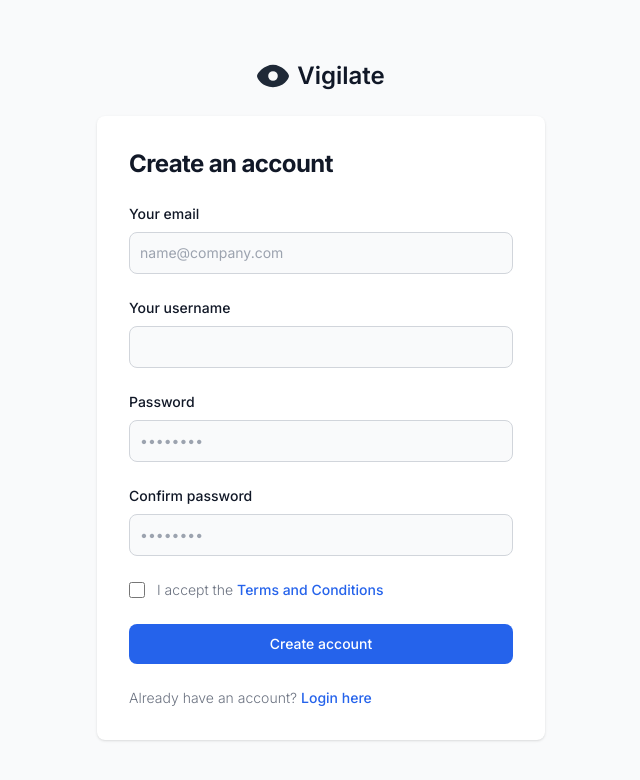
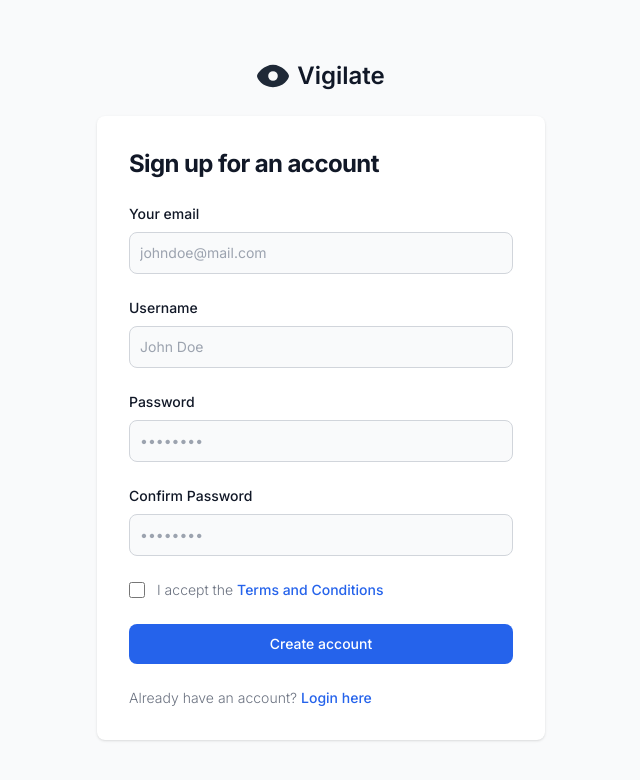
Before and after one commit to RianNegreiros/vigilate, a Next.js app in the folder web/: page /register in a window 1280 px wide. Shown: the top 780 px of the page, without its empty margins (319-959 px from the left). Built offline with nearby package versions, Linux system fonts and the light colour scheme; no server answers.

Commit message:
refactor: apply DRY to labels and inputs

```diff
--- /dev/null
+++ b/web/app/components/AuthHeader.tsx
@@ -0,0 +1,11 @@
+interface AuthHeaderProps {
+  text: string
+}
+
+export default function AuthHeader({ text }: AuthHeaderProps) {
+  return (
+    <h1 className="text-xl font-bold leading-tight tracking-tight text-gray-900 md:text-2xl dark:text-white">
+      {text}
+    </h1>
+  )
+}
--- /dev/null
+++ b/web/app/components/Input.tsx
@@ -0,0 +1,24 @@
+interface AuthInputProps {
+  value: string
+  onChange: (e: React.ChangeEvent<HTMLInputElement>) => void
+  name: string
+  id: string
+  placeholder: string
+  type: string
+  required: boolean
+}
+
+export default function Input({ value, onChange, name, id, placeholder, type, required }: AuthInputProps) {
+  return (
+    <input
+      value={value}
+      onChange={onChange}
+      type={type}
+      name={name}
+      id={id}
+      placeholder={placeholder}
+      className="bg-gray-50 border border-gray-300 text-gray-900 sm:text-sm rounded-lg focus:ring-primary-600 focus:border-primary-600 block w-full p-2.5 dark:bg-gray-700 dark:border-gray-600 dark:placeholder-gray-400 dark:text-white dark:focus:ring-blue-500 dark:focus:border-blue-500"
+      required={required}
+    />
+  )
+}
--- /dev/null
+++ b/web/app/components/Label.tsx
@@ -0,0 +1,10 @@
+interface AuthLabelProps {
+  htmlFor: string
+  text: string
+}
+
+export default function Label({ htmlFor, text }: AuthLabelProps) {
+  return (
+    <label htmlFor={htmlFor} className="block mb-2 text-sm font-medium text-gray-900 dark:text-white">{text}</label>
+  )
+}
--- /dev/null
+++ b/web/app/components/Logo.tsx
@@ -0,0 +1,7 @@
+export default function Logo() {
+  return (
+    <svg className="w-8 h-8 mr-2 text-gray-800 dark:text-white" aria-hidden="true" xmlns="http://www.w3.org/2000/svg" fill="currentColor" viewBox="0 0 20 14">
+      <path d="M10 0C4.612 0 0 5.336 0 7c0 1.742 3.546 7 10 7 6.454 0 10-5.258 10-7 0-1.664-4.612-7-10-7Zm0 10a3 3 0 1 1 0-6 3 3 0 0 1 0 6Z" />
+    </svg>
+  )
+}
--- a/web/app/components/Modal.tsx
+++ b/web/app/components/Modal.tsx
@@ -2,7 +2,8 @@
 
 import { useState } from "react";
 import { CreateServer } from "../models";
-import { createServer } from "../util/api";
+import Input from "./Input";
+import Label from "./Label";
 
 interface ModalProps {
   hideModal: boolean;
@@ -58,20 +59,26 @@ export default function Modal({ hideModal, closeModal, createServer }: ModalProp
 
           <form className="p-6 space-y-6" onSubmit={handleSubmit}>
             <div className="mb-6">
-              <label htmlFor="name" className="block mb-2 text-sm font-medium text-gray-900 dark:text-white">Name</label>
-              <input type="text" id="name"
+              <Label htmlFor="name" text="Server Name" />
+              <Input
+                id="name"
+                type="text"
+                name="name"
+                value={formData.name}
                 onChange={handleChange}
-                className="bg-gray-50 border border-gray-300 text-gray-900 text-sm rounded-lg focus:ring-blue-500 focus:border-blue-500 block w-full p-2.5 dark:bg-gray-700 dark:border-gray-600 dark:placeholder-gray-400 dark:text-white dark:focus:ring-blue-500 dark:focus:border-blue-500"
-                placeholder="Personal Website" required />
+                placeholder="My Server"
+                required />
             </div>
             <div className="mb-6">
-              <label htmlFor="address" className="block mb-2 text-sm font-medium text-gray-900 dark:text-white">
-                Server Address
-              </label>
-              <input type="text" id="address"
+              <Label htmlFor="address" text="Server Address" />
+              <Input
+                id="address"
+                type="text"
+                name="address"
+                value={formData.address}
                 onChange={handleChange}
-                className="bg-gray-50 border border-gray-300 text-gray-900 text-sm rounded-lg focus:ring-blue-500 focus:border-blue-500 block w-full p-2.5 dark:bg-gray-700 dark:border-gray-600 dark:placeholder-gray-400 dark:text-white dark:focus:ring-blue-500 dark:focus:border-blue-500"
-                placeholder="https://personalwebsite.com" required />
+                placeholder="https://example.com"
+                required />
             </div>
             <div className="flex items-center p-6 space-x-2 border-t border-gray-200 rounded-b dark:border-gray-600">
               <button data-modal-hide="default-modal" type="submit"
--- a/web/app/login/page.tsx
+++ b/web/app/login/page.tsx
@@ -5,6 +5,10 @@ import { LoginData } from "../models"
 import { useRouter } from "next/navigation"
 import { login } from "../util/api"
 import FormButton from "../components/FormButton"
+import AuthInput from "../components/Input"
+import Label from "../components/Label"
+import AuthHeader from "../components/AuthHeader"
+import Logo from "../components/Logo"
 
 export default function LoginPage() {
   const [loginData, setLoginData] = useState<LoginData>({
@@ -33,38 +37,30 @@ export default function LoginPage() {
   return (
     <section className="bg-gray-50 dark:bg-gray-900">
       <div className="flex flex-col items-center justify-center px-6 py-8 mx-auto md:h-screen lg:py-0">
-        <a href="#" className="flex items-center mb-6 text-2xl font-semibold text-gray-900 dark:text-white">
-          <svg className="w-8 h-8 mr-2 text-gray-800 dark:text-white" aria-hidden="true" xmlns="http://www.w3.org/2000/svg"
-            fill="currentColor" viewBox="0 0 20 14">
-            <path
-              d="M10 0C4.612 0 0 5.336 0 7c0 1.742 3.546 7 10 7 6.454 0 10-5.258 10-7 0-1.664-4.612-7-10-7Zm0 10a3 3 0 1 1 0-6 3 3 0 0 1 0 6Z" />
-          </svg>
+        <a href="/" className="flex items-center mb-6 text-2xl font-semibold text-gray-900 dark:text-white">
+          <Logo />
           Vigilate
         </a>
         <div
           className="w-full bg-white rounded-lg shadow dark:border md:mt-0 sm:max-w-md xl:p-0 dark:bg-gray-800 dark:border-gray-700">
           <div className="p-6 space-y-4 md:space-y-6 sm:p-8">
-            <h1 className="text-xl font-bold leading-tight tracking-tight text-gray-900 md:text-2xl dark:text-white">
-              Sign in to your account
-            </h1>
+            <AuthHeader text="Sign in to your account" />
             <form className="space-y-4 md:space-y-6" onSubmit={handleLogin}>
               <div>
-                <label htmlFor="email" className="block mb-2 text-sm font-medium text-gray-900 dark:text-white">Your email</label>
-                <input type="email" name="email" id="email"
-                  value={loginData.email}
+                <Label htmlFor="email" text="Your email" />
+                <AuthInput value={loginData.email}
                   onChange={handleInputChange}
-                  className="bg-gray-50 border border-gray-300 text-gray-900 sm:text-sm rounded-lg focus:ring-primary-600 focus:border-primary-600 block w-full p-2.5 dark:bg-gray-700 dark:border-gray-600 dark:placeholder-gray-400 dark:text-white dark:focus:ring-blue-500 dark:focus:border-blue-500"
-                  placeholder="name@company.com" required />
+                  type="email" name="email" id="email" placeholder="johndoe@mail.com"
+                  required
+                />
               </div>
               <div>
-                <label htmlFor="password"
-                  className="block mb-2 text-sm font-medium text-gray-900 dark:text-white">Password</label>
-                <input
-                  value={loginData.password}
+                <Label htmlFor="password" text="Your password" />
+                <AuthInput value={loginData.password}
                   onChange={handleInputChange}
-                  type="password" name="password" id="password" placeholder="••••••••"
-                  className="bg-gray-50 border border-gray-300 text-gray-900 sm:text-sm rounded-lg focus:ring-primary-600 focus:border-primary-600 block w-full p-2.5 dark:bg-gray-700 dark:border-gray-600 dark:placeholder-gray-400 dark:text-white dark:focus:ring-blue-500 dark:focus:border-blue-500"
-                  required />
+                  type="password" name="password" id="password" placeholder="************"
+                  required
+                />
               </div>
               {/* <div className="flex items-center justify-between">
                         <div className="flex items-start">
--- a/web/app/register/page.tsx
+++ b/web/app/register/page.tsx
@@ -2,9 +2,13 @@
 
 import { FormEvent, useState } from "react"
 import { RegisterData } from "../models"
-import { usePathname, useRouter } from "next/navigation"
+import { useRouter } from "next/navigation"
 import { login, register } from "../util/api"
 import FormButton from "../components/FormButton"
+import AuthInput from "../components/Input"
+import Label from "../components/Label"
+import AuthHeader from "../components/AuthHeader"
+import Logo from "../components/Logo"
 
 export default function RegisterPage() {
   const [formData, setFormData] = useState<RegisterData>({
@@ -37,50 +41,51 @@ export default function RegisterPage() {
     <section className="bg-gray-50 dark:bg-gray-900">
       <div className="flex flex-col items-center justify-center px-6 py-8 mx-auto md:h-screen lg:py-0">
         <a href="/" className="flex items-center mb-6 text-2xl font-semibold text-gray-900 dark:text-white">
-          <svg className="w-8 h-8 mr-2 text-gray-800 dark:text-white" aria-hidden="true" xmlns="http://www.w3.org/2000/svg" fill="currentColor" viewBox="0 0 20 14">
-            <path d="M10 0C4.612 0 0 5.336 0 7c0 1.742 3.546 7 10 7 6.454 0 10-5.258 10-7 0-1.664-4.612-7-10-7Zm0 10a3 3 0 1 1 0-6 3 3 0 0 1 0 6Z" />
-          </svg>
+          <Logo />
           Vigilate
         </a>
         <div className="w-full bg-white rounded-lg shadow dark:border md:mt-0 sm:max-w-md xl:p-0 dark:bg-gray-800 dark:border-gray-700">
           <div className="p-6 space-y-4 md:space-y-6 sm:p-8">
-            <h1 className="text-xl font-bold leading-tight tracking-tight text-gray-900 md:text-2xl dark:text-white">
-              Create an account
-            </h1>
+            <AuthHeader text="Sign up for an account" />
             <form className="space-y-4 md:space-y-6" onSubmit={handleRegister}>
               <div>
-                <label htmlFor="email" className="block mb-2 text-sm font-medium text-gray-900 dark:text-white">Your email</label>
-                <input value={formData.email}
+                <Label htmlFor="email" text="Your email" />
+                <AuthInput value={formData.email}
                   onChange={handleInputChange}
-                  type="email" name="email" id="email" className="bg-gray-50 border border-gray-300 text-gray-900 sm:text-sm rounded-lg focus:ring-primary-600 focus:border-primary-600 block w-full p-2.5 dark:bg-gray-700 dark:border-gray-600 dark:placeholder-gray-400 dark:text-white dark:focus:ring-blue-500 dark:focus:border-blue-500" placeholder="name@company.com" required />
+                  type="email" name="email" id="email" placeholder="johndoe@mail.com"
+                  required
+                />
               </div>
               <div>
-                <label htmlFor="username" className="block mb-2 text-sm font-medium text-gray-900 dark:text-white">Your username</label>
-                <input value={formData.username}
+                <Label htmlFor="username" text="Username" />
+                <AuthInput value={formData.username}
                   onChange={handleInputChange}
-                  type="username" name="username" id="username" className="bg-gray-50 border border-gray-300 text-gray-900 sm:text-sm rounded-lg focus:ring-primary-600 focus:border-primary-600 block w-full p-2.5 dark:bg-gray-700 dark:border-gray-600 dark:placeholder-gray-400 dark:text-white dark:focus:ring-blue-500 dark:focus:border-blue-500" required />
+                  type="text" name="username" id="username" placeholder="John Doe"
+                  required
+                />
               </div>
               <div>
-                <label htmlFor="password" className="block mb-2 text-sm font-medium text-gray-900 dark:text-white">Password</label>
-                <input value={formData.password}
+                <Label htmlFor="password" text="Password" />
+                <AuthInput value={formData.password}
                   onChange={handleInputChange}
-                  type="password" name="password" id="password" placeholder="••••••••" className="bg-gray-50 border border-gray-300 text-gray-900 sm:text-sm rounded-lg focus:ring-primary-600 focus:border-primary-600 block w-full p-2.5 dark:bg-gray-700 dark:border-gray-600 dark:placeholder-gray-400 dark:text-white dark:focus:ring-blue-500 dark:focus:border-blue-500" required />
+                  type="password" name="password" id="password" placeholder="••••••••"
+                  required
+                />
               </div>
               <div>
-                <label htmlFor="confirmPassword" className="block mb-2 text-sm font-medium text-gray-900 dark:text-white">Confirm password</label>
-                <input value={formData.confirmPassword}
+                <Label htmlFor="confirmPassword" text="Confirm Password" />
+                <AuthInput value={formData.confirmPassword}
                   onChange={handleInputChange}
-                  id="confirmPassword"
-                  type="password"
-                  name="confirmPassword"
-                  placeholder="••••••••" className="bg-gray-50 border border-gray-300 text-gray-900 sm:text-sm rounded-lg focus:ring-primary-600 focus:border-primary-600 block w-full p-2.5 dark:bg-gray-700 dark:border-gray-600 dark:placeholder-gray-400 dark:text-white dark:focus:ring-blue-500 dark:focus:border-blue-500" required />
+                  type="password" name="confirmPassword" id="confirmPassword" placeholder="••••••••"
+                  required
+                />
               </div>
               <div className="flex items-start">
                 <div className="flex items-center h-5">
                   <input id="terms" aria-describedby="terms" type="checkbox" className="w-4 h-4 border border-gray-300 rounded bg-gray-50 focus:ring-3 focus:ring-primary-300 dark:bg-gray-700 dark:border-gray-600 dark:focus:ring-primary-600 dark:ring-offset-gray-800" required />
                 </div>
                 <div className="ml-3 text-sm">
-                  <label htmlFor="terms" className="font-light text-gray-500 dark:text-gray-300">I accept the <a className="font-medium text-primary-600 hover:underline dark:text-primary-500" href="terms.html">Terms and Conditions</a></label>
+                  <label htmlFor="terms" className="font-light text-gray-500 dark:text-gray-300">I accept the <a className="font-medium text-primary-600 hover:underline dark:text-primary-500" href="/terms">Terms and Conditions</a></label>
                 </div>
               </div>
               <FormButton text="Create account" />
```
Also changed, not shown: web/app/components/Hero.tsx (+3 -10 lines), web/app/components/Navbar.tsx (+2 -5 lines).
